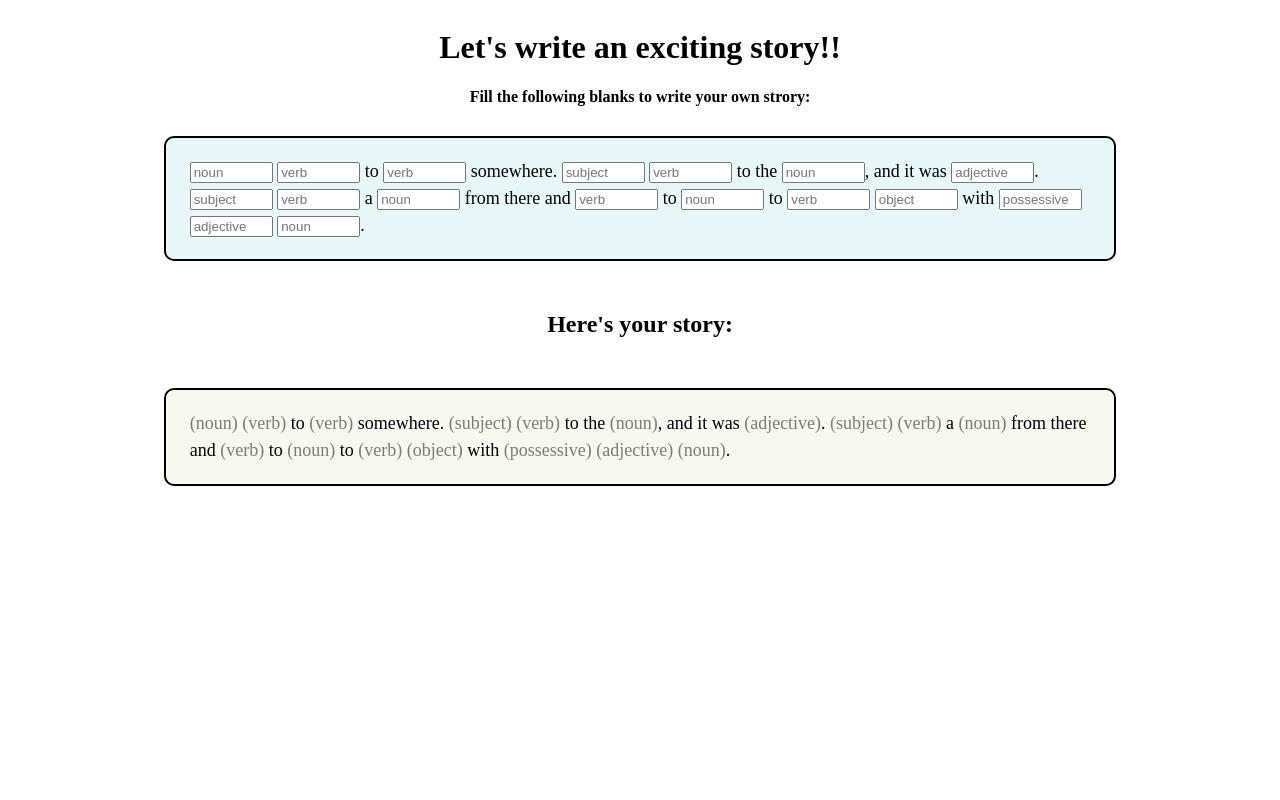
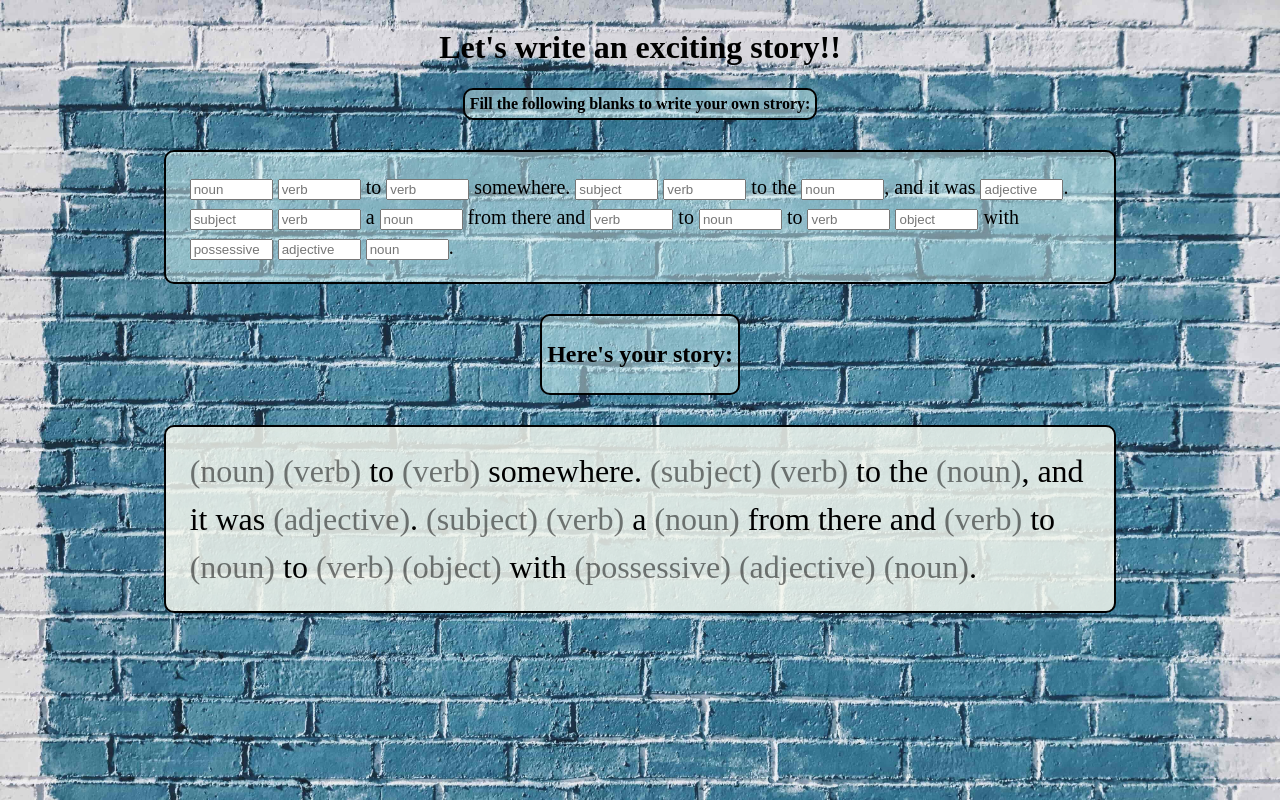
Before and after one commit to maher-suleyman/madlibs, a plain HTML site: page index.html in a window 1280 px wide. Drawn offline with Linux system fonts and the light colour scheme.

Commit message:
added a background for the app

```diff
--- a/style.css
+++ b/style.css
@@ -3,13 +3,18 @@ body {
     flex-direction: column;
     justify-content: space-between;
     align-items: center;
-    background-image: url("./images/madlibs.png");
-
+    background-image: url("./images/madlibs.jpg");
+    background-repeat: no-repeat;
+    background-size: 100% auto;
 }
 
 
 #container2, #container4 {
-    color: rgb(0, 0, 0);
+    color: black;
+    background-color: rgb(210, 241, 242, 0.5);
+    padding: 5px;
+    border-radius: 10px;
+    border: 2px solid black;
 }
 
 #container3 {
@@ -30,14 +35,12 @@ input {
 
 #input {
     width: 95%;
-    font-size: large;
+    font-size: 1.25rem;
     font-weight: 500;
     background-color: rgb(210, 241, 242, 0);
     line-height: 1.5em;
     flex-direction: wrap;
-    /* display: inline; */
     padding: 20px 0px 20px 0px;
-
 }
 
 
@@ -54,12 +57,11 @@ input {
 
 #output {
     width: 95%;
-    font-size: large;
+    font-size: 2rem;
     font-weight: 500;
     background-color: rgba(246, 248, 239, 0);
     line-height: 1.5em;
     flex-direction: wrap;
-    /* display: inline; */
     padding: 20px 0px 20px 0px;
 
 }
@@ -67,8 +69,3 @@ input {
 input:focus {
       background: #ffc787;
 }
-
-
-/**
- * Your CSS goes here.
- */
```
Also changed, not shown: images/madlibs.jpg (added).
